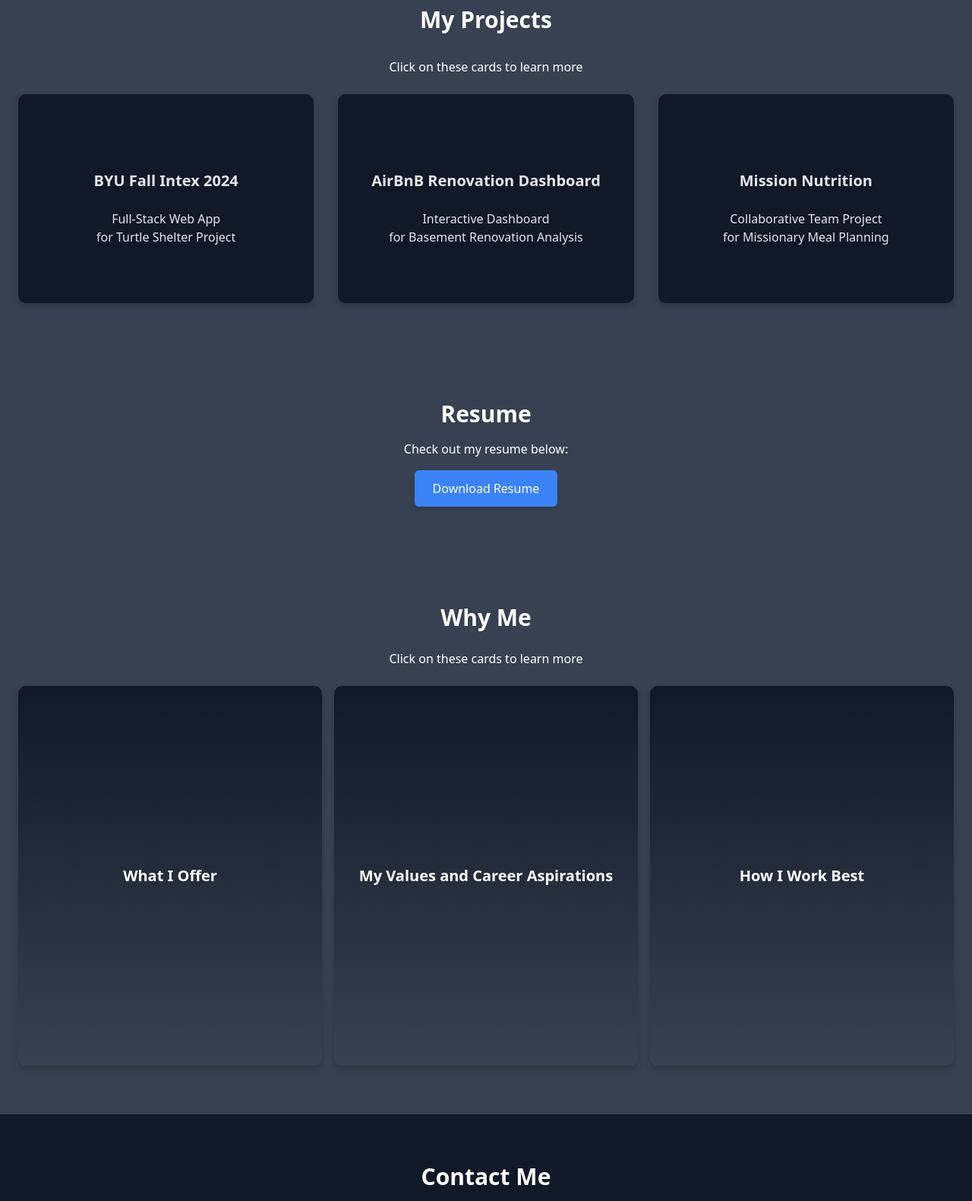
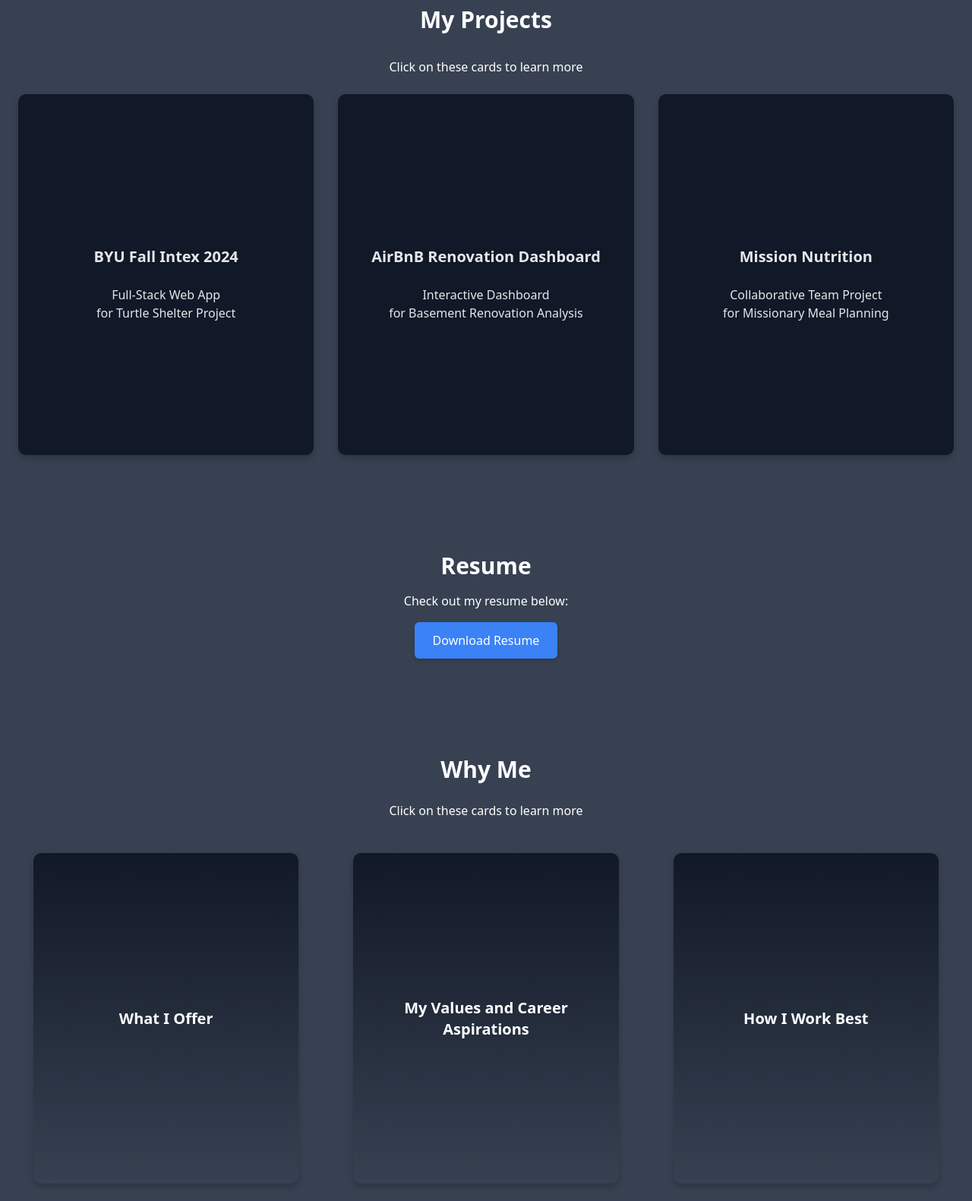
Before and after one commit to Master-004/my-website, a website: page index.html in a window 1280 px wide. Shown: the part 880-2461 px from the top of the page at 76% size. Drawn offline with nearby package versions, Linux system fonts and the light colour scheme.

Commit message:
Added prettier formatting, worked with cards to display better on smaller screens

```diff
--- a/index.html
+++ b/index.html
@@ -1,25 +1,24 @@
 <html>
   <head>
     <title>Toby's Portfolio</title>
-<link rel="stylesheet" href="https://cdnjs.cloudflare.com/ajax/libs/font-awesome/6.4.2/css/all.min.css">
-<link rel="stylesheet" href="styles.css">
-
+    <link
+      rel="stylesheet"
+      href="https://cdnjs.cloudflare.com/ajax/libs/font-awesome/6.4.2/css/all.min.css"
+    />
+    <link rel="stylesheet" href="styles.css" />
   </head>
 
   <body>
-
     <script src="https://cdn.tailwindcss.com"></script>
     <script>
       function flipCard(card) {
-    card.classList.toggle("flipped");
-
-
-}function flipCard1(card) {
-    card.classList.toggle("flipped1");
+        card.classList.toggle('flipped');
+      }
+      function flipCard1(card) {
+        card.classList.toggle('flipped1');
       }
 
     </script>
-
 
     <style>
       :root {
@@ -37,111 +36,155 @@
           <li><a href="#resume" class="hover:text-blue-400">Resume</a></li>
           <li><a href="#moreabout" class="hover:text-blue-400">Why Me</a></li>
           <li><a href="#contact" class="hover:text-blue-400">Contact</a></li>
-
+        </ul>
       </div>
     </nav>
 
-
-
-
-
-
-        <section class="py-12 flex flex-col items-center text-center text-white bg-gray-800">
-            <img src="images\Toby-Small-Profile.jpg" alt="Toby's Profile Picture" class="rounded-full w-48 h-48 object-cover border-4 border-gray-900 shadow-lg">
+    <section
+      class="py-12 flex flex-col items-center text-center text-white bg-gray-800"
+    >
+      <img
+        src="images\Toby-Small-Profile.jpg"
+        alt="Toby's Profile Picture"
+        class="rounded-full w-48 h-48 object-cover border-4 border-gray-900 shadow-lg"
+      />
       <h1 class="text-white text-4xl font-bold mt-6">Toby Alder</h1>
-            <p class="text-lg text-gray-400 mt-2">Data Enthusiast | Problem Solver | Full-Stack Developer</p>
+      <p class="text-lg text-gray-400 mt-2">
+        Data Enthusiast | Problem Solver | Full-Stack Developer
+      </p>
     </section>
-
-
 
     <!-- About Me -->
     <section id="about" class="py-16 px-6 bg-gray-700 text-center text-white">
-            <br/>
+      <br />
       <h2 class="text-3xl font-bold">About Me</h2>
 
       <!-- Personal Introduction Paragraph -->
       <p class="text-lg max-w-2xl text-left mx-auto mt-4">
-                Hi, I'm Toby! I'm a passionate Information Systems enthusiast with a deep interest in data analysis, technology, and solving real-world problems. As a dedicated student, I am constantly seeking opportunities to grow, collaborate, and apply my skills in creative ways. Whether it's developing software solutions, analyzing complex data, or leading projects, I'm committed to making a meaningful impact.
+        Hi, I'm Toby! I'm a passionate Information Systems enthusiast with a
+        deep interest in data analysis, technology, and solving real-world
+        problems. As a dedicated student, I am constantly seeking opportunities
+        to grow, collaborate, and apply my skills in creative ways. Whether it's
+        developing software solutions, analyzing complex data, or leading
+        projects, I'm committed to making a meaningful impact.
       </p>
     </section>
-
-
-
 
     <section id="projects" class="py-16 px-6 bg-gray-700 text-white">
       <h2 class="text-3xl font-bold text-center mb-8">My Projects</h2>
       <p class="text-center">Click on these cards to learn more</p>
-                <br/>
-                <div class="grid grid-cols-1 md:grid-cols-3 gap-8">
+      <br />
+      <div class="grid grid-cols-1 md:grid-cols-2 lg:grid-cols-3 gap-8">
         <!-- Project Card 1 -->
         <div class="flip-card zoom-effect" onclick="flipCard(this)">
           <div class="flip-card-inner">
             <div class="flip-card-front">
-            <br/>
+              <br />
               <h2 class="text-xl font-semibold">BYU Fall Intex 2024</h2>
-            <br/>
+              <br />
               <p>Full-Stack Web App</p>
               <p>for Turtle Shelter Project</p>
             </div>
             <div class="flip-card-back">
               <h3 class="text-xl font-semibold">BYU Fall Intex 2024</h3>
-            <br>
+              <br />
               <div class="list-disc ml-5">
                 <ul class="list-disc list-inside text-left">
-                    <li>Developed a <b>full-stack web app</b> to analyze homelessness trends (2017-2022) with CRUD functionality.</li>
-                    <li>Utilized <b>Node.js, Express, Knex, and SQL</b> for backend development.</li>
-                    <li>Hosted the project on <b>AWS with Elastic Beanstalk</b>.</li>
-                    <li>Designed interactive charts & dashboard using <b>Tableau and Pandas</b>.</li>
+                  <li>
+                    Developed a
+                    <b>full-stack web app</b>
+                    to analyze homelessness trends (2017-2022) with CRUD
+                    functionality.
+                  </li>
+                  <li>
+                    Utilized
+                    <b>Node.js, Express, Knex, and SQL</b>
+                    for backend development.
+                  </li>
+                  <li>
+                    Hosted the project on
+                    <b>AWS with Elastic Beanstalk</b>
+                    .
+                  </li>
+                  <li>
+                    Designed interactive charts & dashboard using
+                    <b>Tableau and Pandas</b>
+                    .
+                  </li>
                 </ul>
               </div>
             </div>
           </div>
         </div>
 
-
         <!-- Project Card 2 -->
         <div class="flip-card zoom-effect" onclick="flipCard(this)">
           <div class="flip-card-inner">
             <div class="flip-card-front">
-            <br/>
+              <br />
               <h2 class="text-xl font-semibold">AirBnB Renovation Dashboard</h2>
-            <br/>
+              <br />
               <p>Interactive Dashboard</p>
               <p>for Basement Renovation Analysis</p>
             </div>
             <div class="flip-card-back">
               <h3 class="text-xl font-semibold">AirBnB Renovation Dashboard</h3>
-            <br>
+              <br />
               <div class="list-disc ml-5">
                 <ul class="list-disc list-inside text-left">
-                    <li>Created an interactive <b>Tableau dashboard</b> to analyze renovation feasibility using AirBnB price comparisons.</li>
-                    <li>Utilized <b>Excel</b> data for detailed insights, including <b>bar charts and filtering</b> by neighborhood.</li>
-                    <li>Published on <b>Tableau Public</b> for easy access and sharing.</li>
+                  <li>
+                    Created an interactive
+                    <b>Tableau dashboard</b>
+                    to analyze renovation feasibility using AirBnB price
+                    comparisons.
+                  </li>
+                  <li>
+                    Utilized
+                    <b>Excel</b>
+                    data for detailed insights, including
+                    <b>bar charts and filtering</b>
+                    by neighborhood.
+                  </li>
+                  <li>
+                    Published on
+                    <b>Tableau Public</b>
+                    for easy access and sharing.
+                  </li>
                 </ul>
               </div>
             </div>
           </div>
         </div>
 
-
-
         <!-- Project Card 3 -->
         <div class="flip-card zoom-effect" onclick="flipCard(this)">
           <div class="flip-card-inner">
             <div class="flip-card-front">
-            <br/>
+              <br />
               <h2 class="text-xl font-semibold">Mission Nutrition</h2>
-            <br/>
+              <br />
               <p>Collaborative Team Project</p>
               <p>for Missionary Meal Planning</p>
             </div>
             <div class="flip-card-back">
               <h3 class="text-xl font-semibold">Mission Nutrition</h3>
-            <br>
+              <br />
               <div class="list-disc ml-5">
                 <ul class="list-disc list-inside text-left">
-                    <li>Developed a <b>meal planning app</b> for missionaries using <b>React, Dotnet</b>, and <b>Figma</b> for UI/UX design.</li>
-                    <li>Collaborated using <b>GitHub and Slack</b> with Scrum methodology to prioritize and pivot features.</li>
+                  <li>
+                    Developed a
+                    <b>meal planning app</b>
+                    for missionaries using
+                    <b>React, Dotnet</b>
+                    , and
+                    <b>Figma</b>
+                    for UI/UX design.
+                  </li>
+                  <li>
+                    Collaborated using
+                    <b>GitHub and Slack</b>
+                    with Scrum methodology to prioritize and pivot features.
+                  </li>
                 </ul>
               </div>
             </div>
@@ -152,61 +195,92 @@
       </div>
     </section>
 
-
-
     <!-- Resume Section -->
     <section id="resume" class="py-16 px-6 bg-gray-700 text-white text-center">
       <h2 class="text-3xl font-semibold">Resume</h2>
       <p class="mt-4">Check out my resume below:</p>
-            <a href="TobyAlderResume.pdf" class="mt-4 inline-block px-6 py-3 bg-blue-500 text-white rounded-md shadow-md hover:bg-blue-600" target="_blank">Download Resume</a>
+      <a
+        href="TobyAlderResume.pdf"
+        class="mt-4 inline-block px-6 py-3 bg-blue-500 text-white rounded-md shadow-md hover:bg-blue-600"
+        target="_blank"
+      >
+        Download Resume
+      </a>
     </section>
 
     <section id="moreabout" class="py-16 px-6 bg-gray-700 text-white">
       <h2 class="text-3xl font-bold text-center">Why Me</h2>
       <br />
       <p class="text-center">Click on these cards to learn more</p>
-            <br/>
+      <br />
 
-            <div class="grid grid-cols-3 gap-4">
-
+      <div class="grid grid-cols-1 md:grid-cols-2 lg:grid-cols-3 gap-8">
         <!-- More about me Section -->
         <!-- Offer Card 1 -->
         <div class="flip-card1" onclick="flipCard1(this)">
           <div class="flip-card-inner1 shadow-effect">
             <div class="flip-card-front1">
               <h3 class="text-xl font-semibold">What I Offer</h3>
-
             </div>
             <div class="flip-card-back1">
               <h3 class="text-xl font-semibold">What I Offer</h3>
-                    <br/>
+              <br />
               <ul class="list-disc ml-6 space-y-2 text-left">
-                        <li><strong>Strong Technical Skills:</strong> Experienced in Node.js, Express, SQL, Tableau, Pandas, and AWS.</li>
-                        <li><strong>Analytical Expertise:</strong> Skilled in data analysis, visualization, and translating insights into actionable strategies.</li>
-                        <li><strong>Leadership & Collaboration:</strong> Actively contribute in team environments, having served in leadership roles such as a Teaching Assistant, Eagle Scout, and District Leader.</li>
-                        <li><strong>Problem-Solving:</strong> I approach challenges with a positive, growth-minded attitude, and enjoy finding innovative solutions.</li>
-                        <li><strong>Continuous Learning:</strong> Always looking for new technologies and tools to enhance my skills and stay ahead of the curve.</li>
+                <li>
+                  <strong>Strong Technical Skills:</strong>
+                  Experienced in Node.js, Express, SQL, Tableau, Pandas, and
+                  AWS.
+                </li>
+                <li>
+                  <strong>Analytical Expertise:</strong>
+                  Skilled in data analysis, visualization, and translating
+                  insights into actionable strategies.
+                </li>
+                <li>
+                  <strong>Leadership & Collaboration:</strong>
+                  Actively contribute in team environments, having served in
+                  leadership roles such as a Teaching Assistant, Eagle Scout,
+                  and District Leader.
+                </li>
+                <li>
+                  <strong>Problem-Solving:</strong>
+                  I approach challenges with a positive, growth-minded attitude,
+                  and enjoy finding innovative solutions.
+                </li>
+                <li>
+                  <strong>Continuous Learning:</strong>
+                  Always looking for new technologies and tools to enhance my
+                  skills and stay ahead of the curve.
+                </li>
               </ul>
             </div>
           </div>
         </div>
 
-
         <!-- Values Card 2 -->
         <div class="flip-card1" onclick="flipCard1(this)">
           <div class="flip-card-inner1 shadow-effect">
             <div class="flip-card-front1">
-                            <h3 class="text-xl font-semibold">My Values and Career Aspirations</h3>
-
+              <h3 class="text-xl font-semibold">
+                My Values and Career Aspirations
+              </h3>
             </div>
             <div class="flip-card-back1">
-                            <h3 class="text-xl font-semibold">My Values and Career Aspirations</h3>
-                            <br/>
+              <h3 class="text-xl font-semibold">
+                My Values and Career Aspirations
+              </h3>
+              <br />
               <p class="text-lg text-left">
-                                I believe that collaboration, continuous learning, and perseverance are key to personal and professional growth. I’m passionate about contributing to projects that make a tangible difference and working with teams that value diversity, creativity, and innovation.
+                I believe that collaboration, continuous learning, and
+                perseverance are key to personal and professional growth. I’m
+                passionate about contributing to projects that make a tangible
+                difference and working with teams that value diversity,
+                creativity, and innovation.
               </p>
               <p class="text-lg mt-4 text-left">
-                                My career goal is to leverage my background in Information Systems to drive technological advancements and contribute to impactful projects that improve lives and communities.
+                My career goal is to leverage my background in Information
+                Systems to drive technological advancements and contribute to
+                impactful projects that improve lives and communities.
               </p>
             </div>
           </div>
@@ -220,35 +294,59 @@
             </div>
             <div class="flip-card-back1">
               <h3 class="text-xl font-semibold">How I Work Best</h3>
-                            <br/>
+              <br />
               <ul class="list-disc ml-6 space-y-2 text-left">
-                                <li><strong>Collaborative & Communicative:</strong> I enjoy working in teams where knowledge-sharing and open discussions lead to creative problem-solving.</li>
-                                <li><strong>Adaptable & Growth-Oriented:</strong> Whether in structured or dynamic environments, I embrace challenges and see them as opportunities to learn and innovate.</li>
-                                <li><strong>Detail-Oriented, but Big-Picture Focused:</strong> I balance technical precision with a strategic mindset to ensure solutions are both effective and scalable.</li>
-                                <li><strong>Proactive & Solution-Driven:</strong> I take ownership of my work, anticipate roadblocks, and find ways to keep projects moving forward.</li>
-                                <li><strong>Positive & Supportive Team Member:</strong> I believe a great work culture is built on encouragement, respect, and shared success.</li>
+                <li>
+                  <strong>Collaborative & Communicative:</strong>
+                  I enjoy working in teams where knowledge-sharing and open
+                  discussions lead to creative problem-solving.
+                </li>
+                <li>
+                  <strong>Adaptable & Growth-Oriented:</strong>
+                  Whether in structured or dynamic environments, I embrace
+                  challenges and see them as opportunities to learn and
+                  innovate.
+                </li>
+                <li>
+                  <strong>Detail-Oriented, but Big-Picture Focused:</strong>
+                  I balance technical precision with a strategic mindset to
+                  ensure solutions are both effective and scalable.
+                </li>
+                <li>
+                  <strong>Proactive & Solution-Driven:</strong>
+                  I take ownership of my work, anticipate roadblocks, and find
+                  ways to keep projects moving forward.
+                </li>
+                <li>
+                  <strong>Positive & Supportive Team Member:</strong>
+                  I believe a great work culture is built on encouragement,
+                  respect, and shared success.
+                </li>
               </ul>
             </div>
           </div>
         </div>
-
       </div>
     </section>
-
-
-
-
 
     <!-- Contact Section -->
     <section id="contact" class="py-16 px-6 bg-gray-900 text-center text-white">
       <h2 class="text-3xl font-semibold">Contact Me</h2>
-            <br/>
-            <p class="text-gray-400 mt-2">Feel free to reach out via email: salder004@gmail.com
+      <br />
+      <p class="text-gray-400 mt-2">
+        Feel free to reach out via email: salder004@gmail.com
       </p>
-            <p class="text-gray-400 mt-2"><b>Let's connect on LinkedIn!</b> <a href="https://www.linkedin.com/in/salder004/" class="text-blue-400 underline" target="_blank"><i class="fa-brands fa-linkedin fa-2xl" style="color: #737b89;"></i></a>  </p>
+      <p class="text-gray-400 mt-2">
+        <b>Let's connect on LinkedIn!</b>
+        <a
+          href="https://www.linkedin.com/in/salder004/"
+          class="text-blue-400 underline"
+          target="_blank"
+        >
+          <i class="fa-brands fa-linkedin fa-2xl" style="color: #737b89"></i>
+        </a>
+      </p>
       <!-- <p class="text-gray-400 mt-2">Check out my github: <a href="https://github.com/Master-004" class="text-blue-400 underline" target="_blank"><i class="fa-brands fa-github fa-2xl" style="color: #737b89;"></i></a></p> -->
-
     </section>
-
   </body>
 </html>
--- a/styles.css
+++ b/styles.css
@@ -1,43 +1,58 @@
 .zoom-effect {
-  transition: transform 0.4s ease-out, box-shadow 0.4s ease-out;
+  position: relative;
+  display: inline-block;
+  background-color: #111827; /* Initial background color */
+  transition: background-color 0.3s ease; /* Smooth transition */
+  border-radius: 10px; /* Add this line to round the corners */
 }
 
 .zoom-effect:hover {
-  transform: scale(1.05);
-  box-shadow: 0px 10px 20px rgba(0, 0, 0, 0.3);
+  background-color: #0d141e; /* Darker background color on hover */
 }
 
+.zoom-effect::before {
+  content: '';
+  position: absolute;
+  top: 0;
+  left: 0;
+  right: 0;
+  bottom: 0;
+  border-radius: 10px; /* Add this line to round the corners */
+  z-index: -1; /* Place behind the content */
+  border: 2px solid transparent; /* Initial border */
+  box-sizing: border-box; /* Include border in element's dimensions */
+}
+
+.zoom-effect:hover::before {
+  box-shadow: 0px 10px 20px rgba(0, 0, 0, 0.3);
+  border: 2px solid rgba(0, 0, 0, 0.3); /* Change border color on hover */
+}
 /* Shadow hover */
-/* Initial state with smooth transition for shadow */
 .flip-card1 {
   transition: box-shadow 0.4s ease-out;
 }
-
-/* Hover effect with shadow */
 .shadow-effect:hover {
   box-shadow: 0px 10px 20px rgba(0, 0, 0, 0.3); /* Adds the shadow */
 }
-
 /* list */
 ul {
   list-style-position: outside; /* Keeps the bullet outside the text */
   padding-left: 1.5rem; /* Adjust to control the space from the left for bullets */
 }
-
 ul li {
   text-indent: -1.5rem; /* Pulls the text to the left so it's aligned properly */
   padding-left: 1.5rem; /* Controls the indentation of the text */
 }
-
 /* new stuff for flipping the project cards */
 .flip-card {
   background-color: transparent;
   width: 100%;
-  min-height: 275px;
+  height: 450px; /* Set a fixed height */
   perspective: 1000px; /* Keeps the 3D effect */
   cursor: pointer;
+  display: flex;
+  flex-direction: column;
 }
-
 .flip-card-inner {
   position: relative;
   width: 100%;
@@ -45,13 +60,12 @@ ul li {
   transform-style: preserve-3d;
   transition: transform 0.6s ease-in-out;
 }
-
 .flip-card.flipped .flip-card-inner {
   transform: rotateY(180deg);
 }
-
 /* Front and Back Card Styles */
-.flip-card-front {
+.flip-card-front,
+.flip-card-back {
   position: absolute;
   width: 100%;
   height: 100%;
@@ -63,44 +77,38 @@ ul li {
   padding: 20px;
   border-radius: 10px;
   box-shadow: 0 4px 8px rgba(0, 0, 0, 0.2);
+  overflow-y: auto; /* Enable scrolling if content exceeds height */
+  text-align: center; /* Ensure text is centered */
 }
 .flip-card-back {
-  position: absolute;
-  width: 100%;
-  height: 100%;
-  backface-visibility: hidden;
-  display: flex;
-  flex-direction: column;
   justify-content: flex-start;
-  align-items: center;
-  padding: 20px;
-  border-radius: 10px;
-  box-shadow: 0 4px 8px rgba(0, 0, 0, 0.2);
+}
+.flip-card-front {
+  background: #111827;
+  color: #e5e7eb;
 }
 
-/* Keep the same front color */
-.flip-card-front {
-  background: #111827; /* Keep the original front color */
+.flip-card-front:hover {
+  background: #1f2937;
   color: #e5e7eb;
-  /* Keep the text readable */
 }
 
-/* Keep the same back color */
 .flip-card-back {
-  background: #cbd5e1; /* Keep the original blue shade */
+  background: #cbd5e1;
   color: black;
-  transform: rotateY(180deg); /* Ensures it's hidden initially */
+  transform: rotateY(180deg);
 }
-
 /* Flip the Why Me section */
 .flip-card1 {
   background-color: transparent;
   width: 100%;
-  min-height: 500px;
+  height: 450px; /* Set a fixed height */
+  padding: 20px;
   perspective: 1000px; /* Keeps the 3D effect */
   cursor: pointer;
+  display: flex;
+  flex-direction: column;
 }
-
 .flip-card-inner1 {
   position: relative;
   width: 100%;
@@ -108,13 +116,12 @@ ul li {
   transform-style: preserve-3d;
   transition: transform 0.6s ease-in-out;
 }
-
 .flip-card1.flipped1 .flip-card-inner1 {
   transform: rotateY(180deg);
 }
-
 /* Front and Back Card Styles */
-.flip-card-front1 {
+.flip-card-front1,
+.flip-card-back1 {
   position: absolute;
   width: 100%;
   height: 100%;
@@ -126,34 +133,75 @@ ul li {
   padding: 20px;
   border-radius: 10px;
   box-shadow: 0 4px 8px rgba(0, 0, 0, 0.2);
+  overflow-y: auto; /* Enable scrolling if content exceeds height */
+  text-align: center; /* Ensure text is centered */
 }
 .flip-card-back1 {
-  position: absolute;
-  width: 100%;
-  height: 100%;
-  backface-visibility: hidden;
+  justify-content: flex-start;
+}
+.flip-card-front1 {
+  background: linear-gradient(to bottom, #111827, #374151);
+  /* Keep the original front color */
+  color: white; /* Keep the text readable */
+}
+.flip-card-back1 {
+  background: #cbd5e1;
+  color: black;
+  transform: rotateY(180deg);
+}
+/* grid */
+.grid {
+  display: grid;
+  grid-template-columns: repeat(auto-fit, minmax(300px, 1fr));
+  gap: 20px;
+  align-items: start;
+}
+
+.flip-card,
+.flip-card1 {
+  height: 475px; /* Maintain fixed height */
   display: flex;
   flex-direction: column;
-  justify-content: flex-start;
-  align-items: center;
-  padding: 20px;
-  border-radius: 10px;
-  box-shadow: 0 4px 8px rgba(0, 0, 0, 0.2);
 }
 
-/* Keep the same front color */
-.flip-card-front1 {
-  background: linear-gradient(
-    to bottom,
-    #111827,
-    #374151
-  ); /* Keep the original front color */
-  color: white; /* Keep the text readable */
+.flip-card-inner,
+.flip-card-inner1 {
+  height: 100%; /* Ensure inner content takes full height */
 }
 
-/* Keep the same back color */
+.flip-card-front,
+.flip-card-back,
+.flip-card-front1,
 .flip-card-back1 {
-  background: #cbd5e1; /* Keep the original blue shade */
-  color: black;
-  transform: rotateY(180deg); /* Ensures it's hidden initially */
+  height: 100%; /* Ensure front and back take full height */
+  overflow-y: auto; /* Enable scrolling if content exceeds height */
 }
+
+/* Mobile friendly */
+@media (max-width: 768px) {
+  .grid {
+    grid-template-columns: 1fr;
+    gap: 10px;
+  }
+
+  .flip-card {
+    height: 300px; /* Adjusted height for smaller screens */
+    margin-bottom: 20px; /* Add space between cards */
+  }
+
+  .flip-card-front,
+  .flip-card-back {
+    max-height: 300px; /* Set a maximum height */
+  }
+
+  .flip-card h2,
+  .flip-card1 h3 {
+    font-size: 1rem;
+  }
+
+  .flip-card ul,
+  .flip-card1 ul {
+    font-size: 0.875rem;
+  }
+
+}
```
Also changed, not shown: package.json (added, +8 -0 lines), 2 other files. Lines whose indentation alone changed are shown as unchanged.
